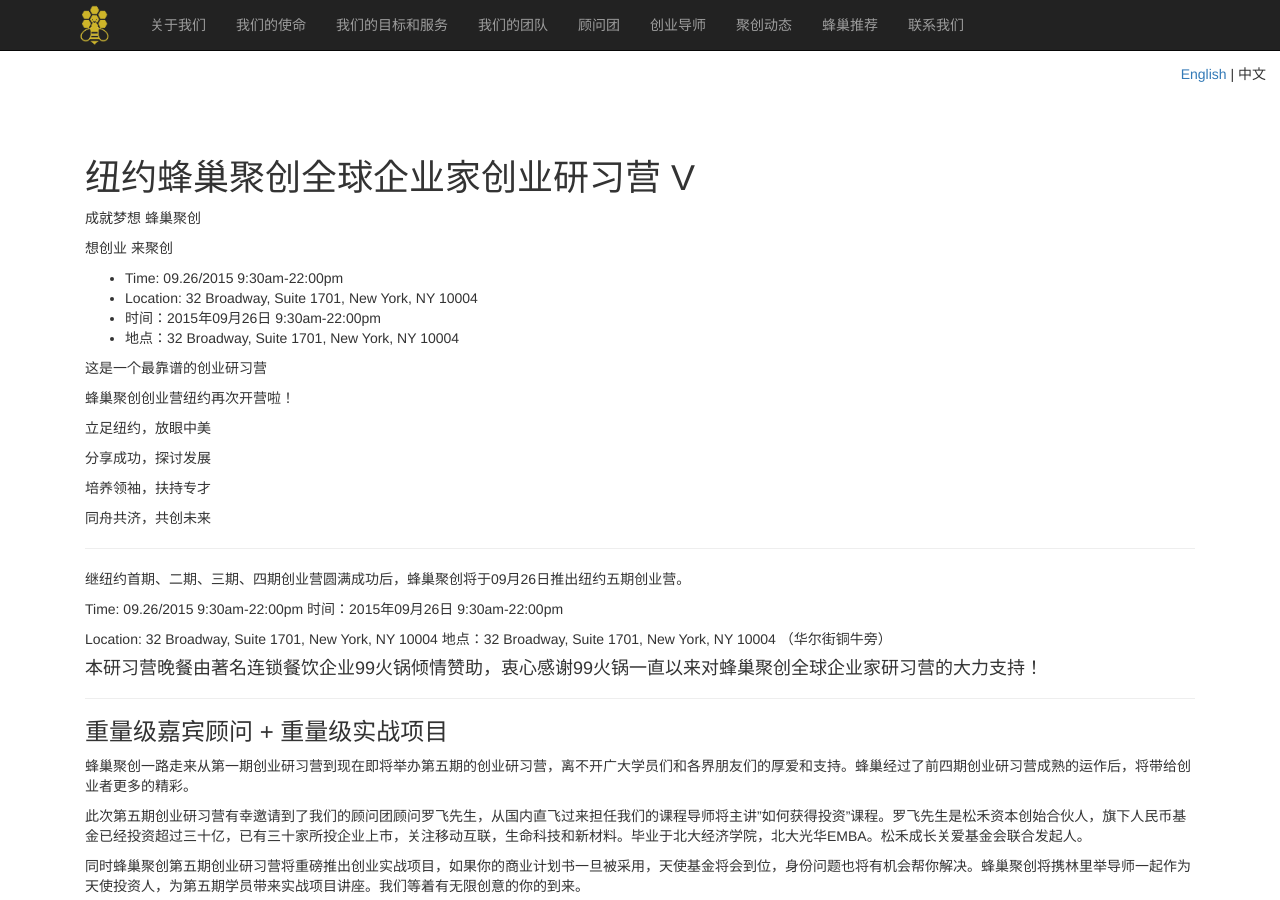
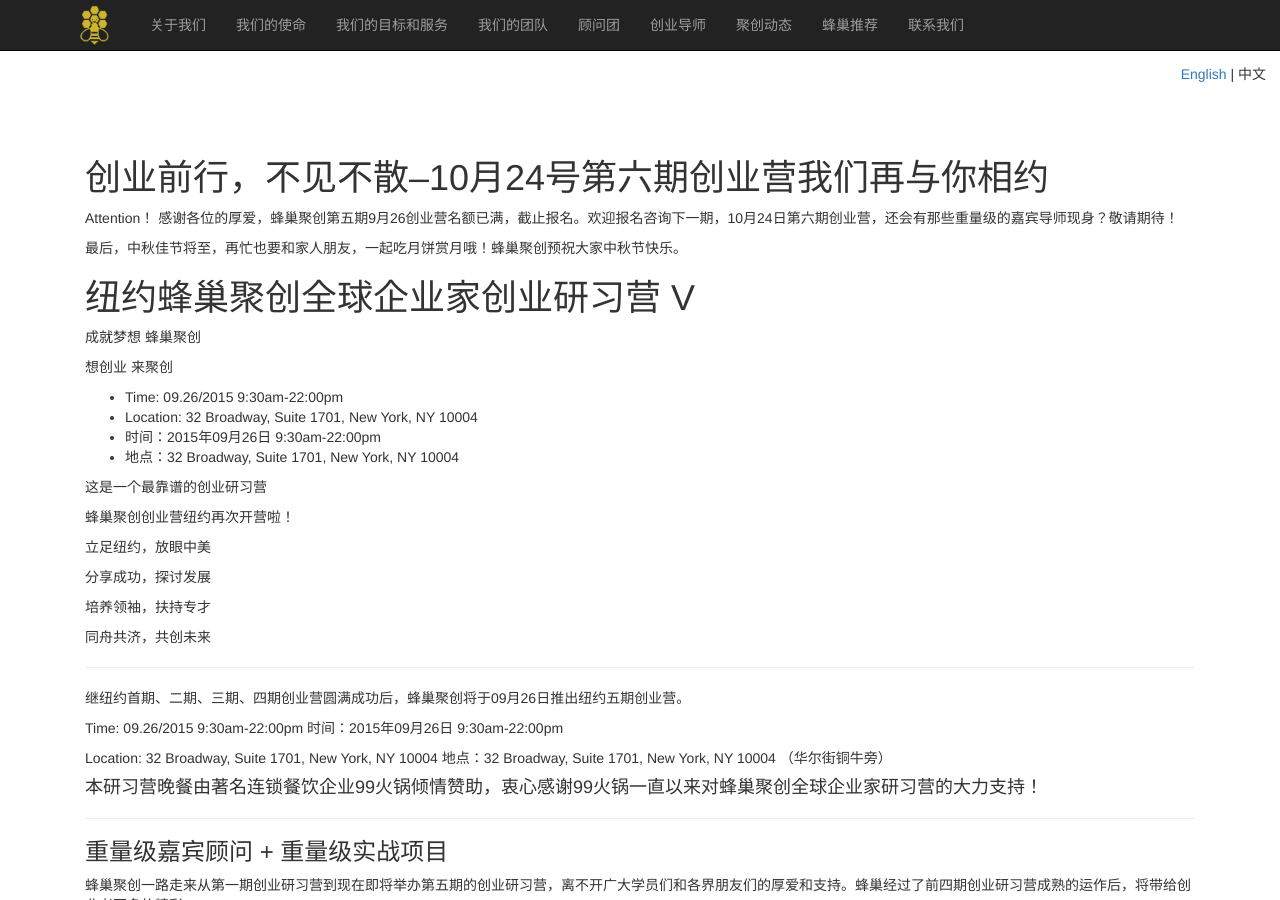
Before and after one commit to ibinc/ibinc.github.io, a Jekyll site: the page built from events_cn.md, in a window 1280 px wide and 900 px high. Built offline with Jekyll 4.4.1, drawn with Linux system fonts in a browser that asks for light colours; Markdown is read by kramdown in place of the engine named in the settings.

Commit message:
Update events_cn.md

```diff
--- a/events_cn.md
+++ b/events_cn.md
@@ -2,6 +2,14 @@
 layout: cn
 title: 聚创动态
 ---
+# 创业前行，不见不散--10月24号第六期创业营我们再与你相约
+
+Attention！
+感谢各位的厚爱，蜂巢聚创第五期9月26创业营名额已满，截止报名。欢迎报名咨询下一期，10月24日第六期创业营，还会有那些重量级的嘉宾导师现身？敬请期待！
+
+最后，中秋佳节将至，再忙也要和家人朋友，一起吃月饼赏月哦！蜂巢聚创预祝大家中秋节快乐。
+
+
 # 纽约蜂巢聚创全球企业家创业研习营 V
 
 成就梦想 蜂巢聚创
```
